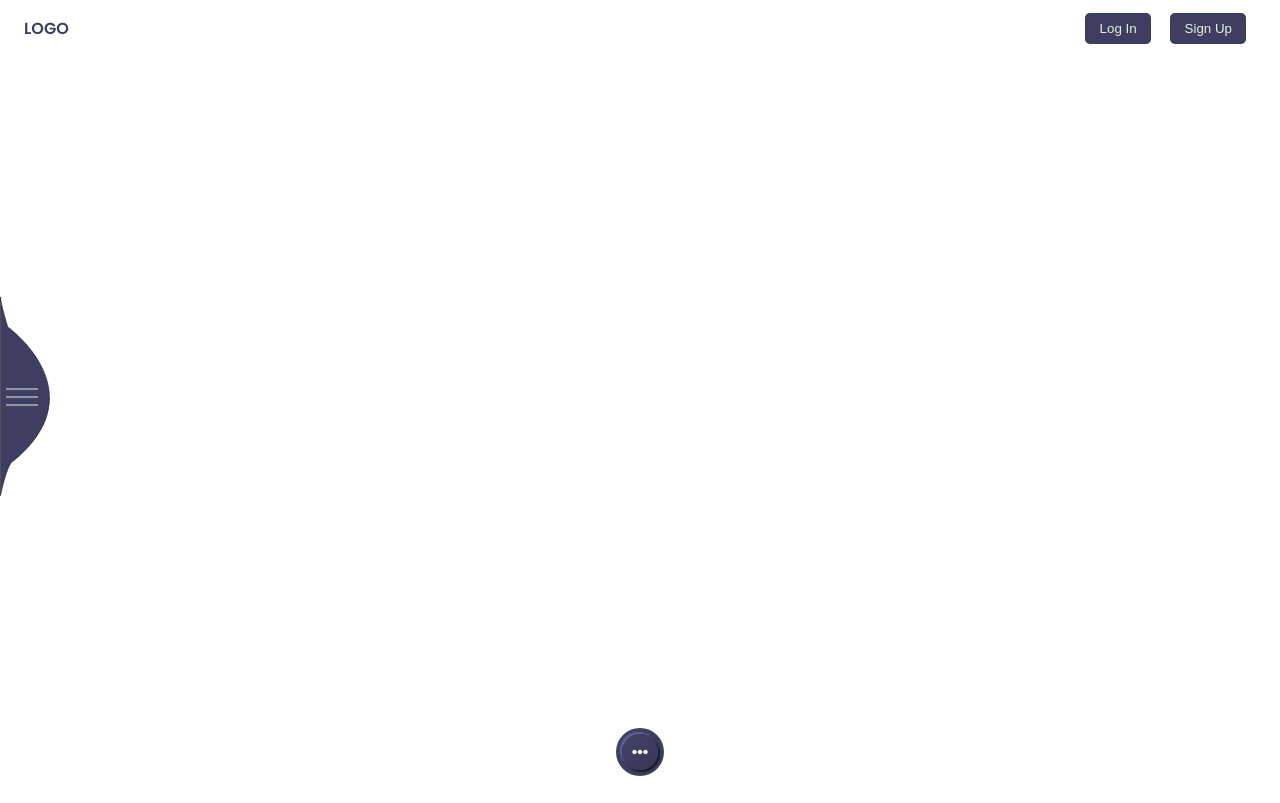
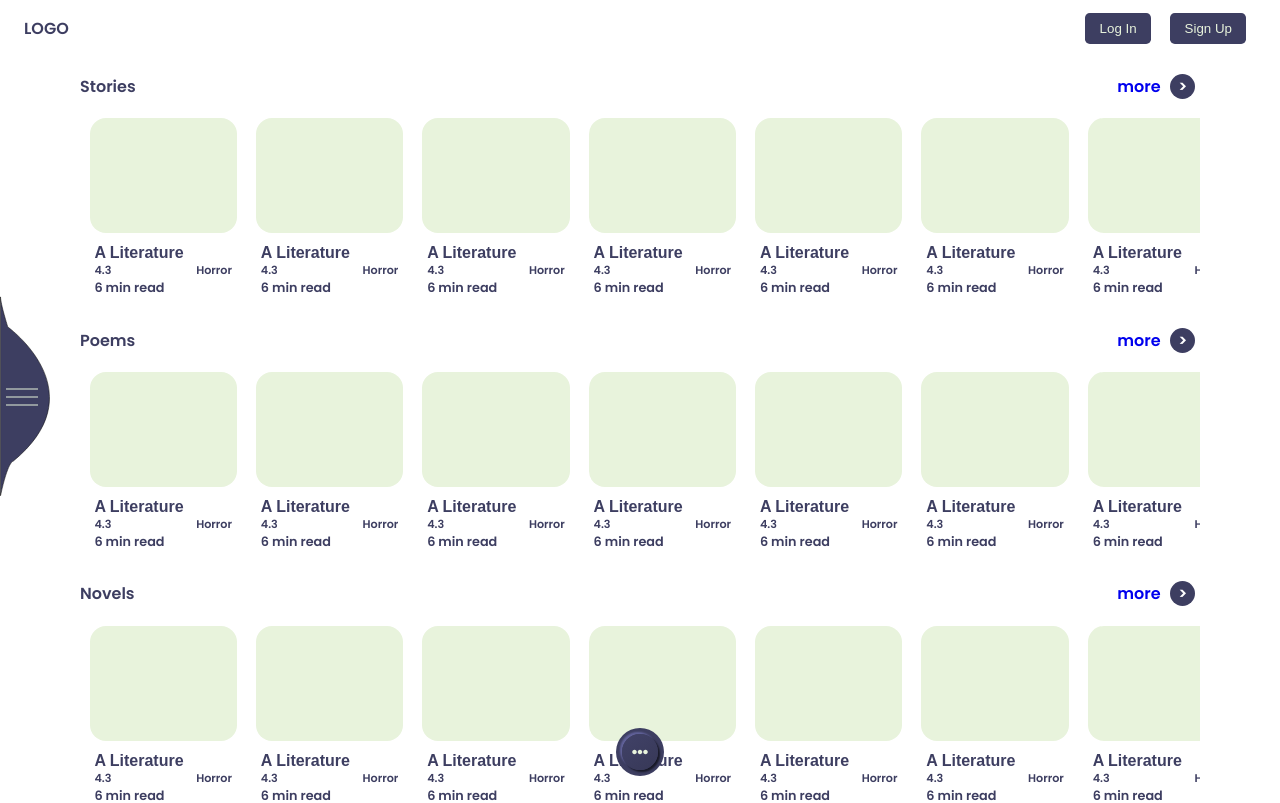
Before and after one commit to Subhra264/hemontika, a React (Create React App) app in the folder frontend/: page /popular in a window 1280 px wide. Shown: the top 803 px of the page. Built offline with nearby package versions, Linux system fonts and the light colour scheme.

Commit message:
Add SlidingCardList component

```diff
--- a/frontend/src/App.tsx
+++ b/frontend/src/App.tsx
@@ -9,6 +9,8 @@ import MenuBar from './components/MenuBar/MenuBar';
 import ProtectedRoute from './components/ProtectedRoute';
 import PublishRouter from './components/Publish/PublishRouter';
 import SearchPage from './components/SearchPage/SearchPage';
+import SlidingCardList from './components/SlidingCardList/SlidingCardList';
+import ResponsiveWrapper from './components/ResponsiveWrapper/ResponsiveWrapper';
 
 function App() {
   const { isMobile, width } = useViewport();
@@ -29,6 +31,16 @@ function App() {
         <Route path='/home'>
           <SearchPage />
         </Route>
+        <Route path='/popular'>
+          <ResponsiveWrapper>
+            <SlidingCardList title='Stories'/>
+            <SlidingCardList title='Poems' />
+            <SlidingCardList title='Novels' />
+            <SlidingCardList title='Books' />
+            <SlidingCardList title='Arts' />
+            <SlidingCardList title='Musics' />
+          </ResponsiveWrapper>
+        </Route>
         <ProtectedRoute path='/publish'>
           <PublishRouter />
         </ProtectedRoute>
--- a/frontend/src/components/SearchPage/SearchHeader/SearchOptions/SearchOptions.tsx
+++ b/frontend/src/components/SearchPage/SearchHeader/SearchOptions/SearchOptions.tsx
@@ -18,9 +18,9 @@ const SearchOptions: React.FC = (props) => {
             <div className="search-options-icon toggle-result-list-style" onClick={toggleListStyle}>
                 {
                     resultStyleList?
+                        <GalleryIcon />
+                    :
                         <ListIcon />
-                    :
-                        <GalleryIcon />
                 }
             </div>
         </div>
--- /dev/null
+++ b/frontend/src/components/SlidingCardList/SlidingCardList.scss
@@ -0,0 +1,39 @@
+@import 'src/utils/styles.scss';
+
+.sliding-card-list {
+    .list-title-container {
+        display: flex;
+        justify-content: space-between;
+        align-items: center;
+        margin: 0.6em 0;
+
+        .list-more {
+            a {
+                display: inline-block;
+
+                .link-more-title, .link-more-icon {
+                    display: inline-block;
+                    margin: 0 0.3em;
+                }
+
+                .link-more-icon {
+                    padding: 0 0.5em;
+                    background-color: $primary_dark;
+                    border-radius: 50%;
+                    color: white;
+                }
+            }
+        }
+    }
+
+    .card-list {
+        display: grid;
+        overflow: auto;
+        grid-auto-flow: column;
+        scrollbar-width: 0px;
+
+        &::-webkit-scrollbar {
+            height: 0px;
+        }
+    }
+}
--- /dev/null
+++ b/frontend/src/components/SlidingCardList/SlidingCardList.tsx
@@ -0,0 +1,45 @@
+import { Link } from "react-router-dom";
+import Card from "../Cards/Card";
+import './SlidingCardList.scss';
+
+interface SlidingCardListProps {
+    title: string;
+}
+
+const SlidingCardList: React.FC<SlidingCardListProps> = (props) => {
+    return (
+        <div className="sliding-card-list">
+            <div className="list-title-container">
+                <div className="list-title">{props.title}</div>
+                <div className="list-more">
+                    <Link to='/all-stories'>
+                        <div className="link-more-title">
+                            more
+                        </div>
+                        <div className="link-more-icon">
+                            &gt;
+                        </div>
+                    </Link>
+                </div>
+            </div>
+            <div className="card-list">
+                <Card />
+                <Card />
+                <Card />
+                <Card />
+                <Card />
+                <Card />
+                <Card />
+                <Card />
+                <Card />
+                <Card />
+                <Card />
+                <Card />
+                <Card />
+                <Card />
+            </div>
+        </div>
+    );
+};
+
+export default SlidingCardList;
```
